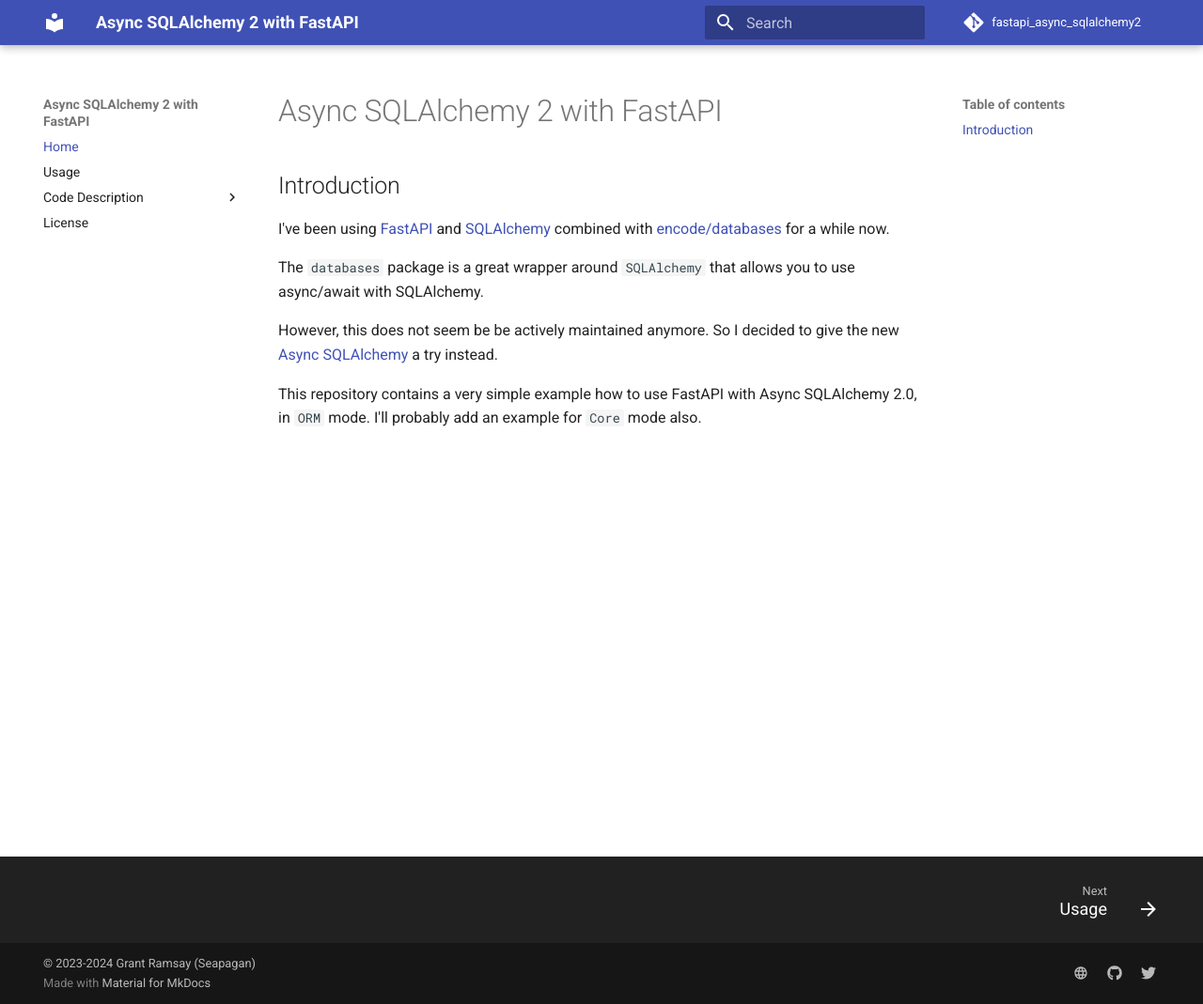
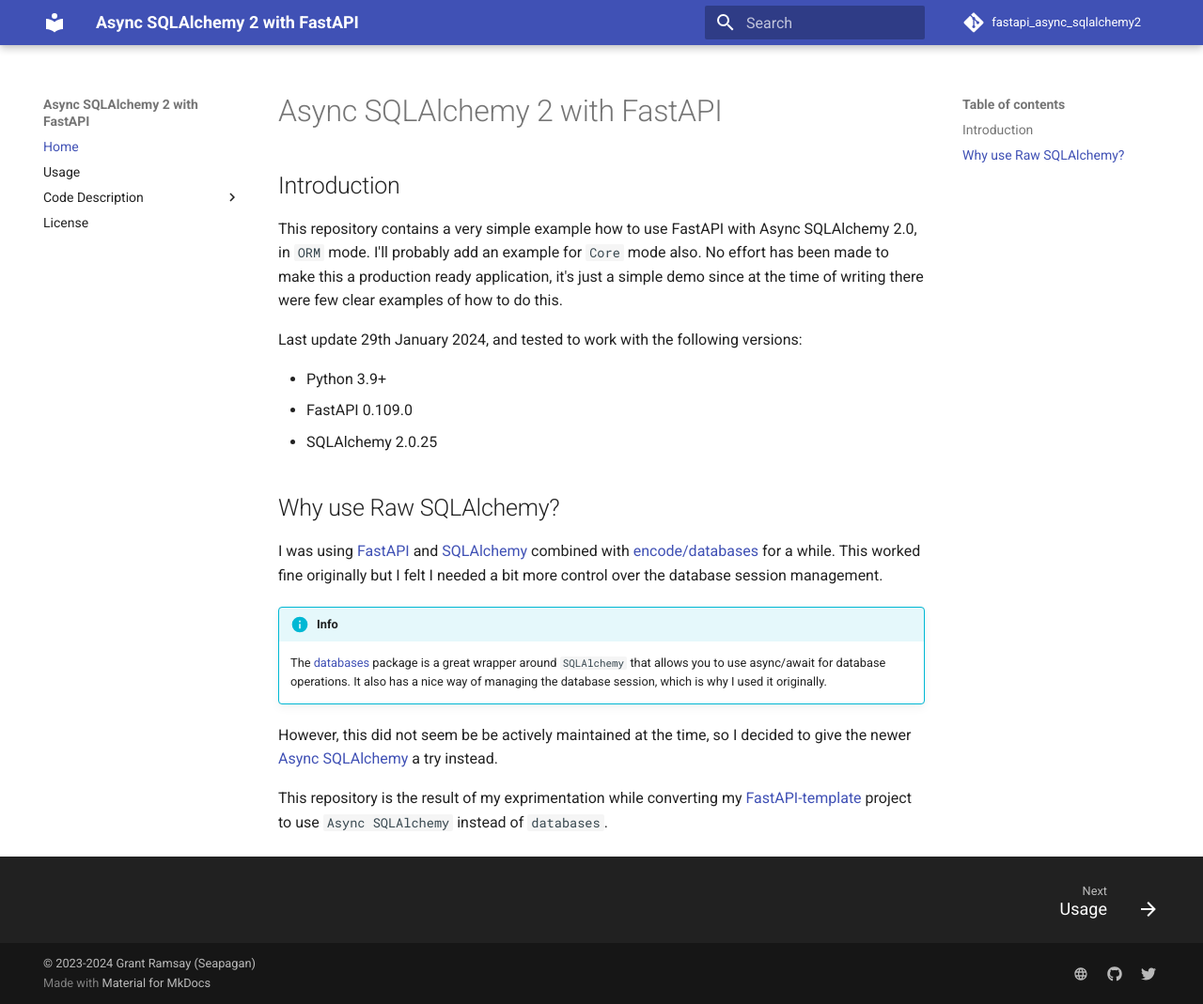
Before and after one commit to seapagan/fastapi_async_sqlalchemy2_example, an MkDocs documentation site: the page built from docs/index.md, in a window 1280 px wide and 1069 px high. Shown: the whole window at 94% size. Built offline with MkDocs 1.6.1 and Material for MkDocs 9.7.7, drawn with Linux system fonts in a browser that asks for light colours; comment, search, counter and statistics services are not loaded.

Commit message:
docs: some tweaks to existing wording
Signed-off-by: Grant Ramsay <seapagan@gmail.com>

```diff
--- a/docs/index.md
+++ b/docs/index.md
@@ -2,21 +2,42 @@
 
 ## Introduction
 
-I've been using [FastAPI][fastapi]{:target="_blank"} and
-[SQLAlchemy][sqla]{:target="_blank"} combined with
-[encode/databases][databases]{:target="_blank"} for a while now.
-
-The `databases` package is a great wrapper around `SQLAlchemy` that allows you
-to use async/await with SQLAlchemy.
-
-However, this does not seem be be actively maintained anymore. So I decided to
-give the new [Async SQLAlchemy][async-sqla]{:target="_blank"} a try instead.
-
 This repository contains a very simple example how to use FastAPI with Async
 SQLAlchemy 2.0, in `ORM` mode. I'll probably add an example for `Core` mode
-also.
+also. No effort has been made to make this a production ready application, it's
+just a simple demo since at the time of writing there were few clear examples of
+how to do this.
 
-[fastapi]:https://fastapi.tiangolo.com/
+Last update 29th January 2024, and tested to work with the following versions:
+
+- Python 3.9+
+- FastAPI 0.109.0
+- SQLAlchemy  2.0.25
+
+## Why use Raw SQLAlchemy?
+
+I was using [FastAPI][fastapi]{:target="_blank"} and
+[SQLAlchemy][sqla]{:target="_blank"} combined with
+[encode/databases][databases]{:target="_blank"} for a while. This worked fine
+originally but I felt I needed a bit more control over the database session
+management.
+
+!!! info
+    The [databases][databases]{:target="_blank"} package is a great wrapper
+    around `SQLAlchemy` that allows you to use async/await for database
+    operations. It also has a nice way of managing the database session, which
+    is why I used it originally.
+
+However, this did not seem be be actively maintained at the time, so I decided
+to give the newer [Async SQLAlchemy][async-sqla]{:target="_blank"} a try
+instead.
+
+This repository is the result of my exprimentation while converting my
+[FastAPI-template][fastapi-template]{:target="_blank"} project to use `Async
+SQLAlchemy` instead of `databases`.
+
+[fastapi]: https://fastapi.tiangolo.com/
 [sqla]: https://www.sqlalchemy.org/
-[databases]:https://www.encode.io/databases/
-[async-sqla]:https://docs.sqlalchemy.org/en/20/orm/extensions/asyncio.html
+[databases]: https://www.encode.io/databases/
+[async-sqla]: https://docs.sqlalchemy.org/en/20/orm/extensions/asyncio.html
+[fastapi-template]: https://github.com/seapagan/fastapi-template
```
Also changed, not shown: docs/explanation/database.md (+7 -3 lines).
